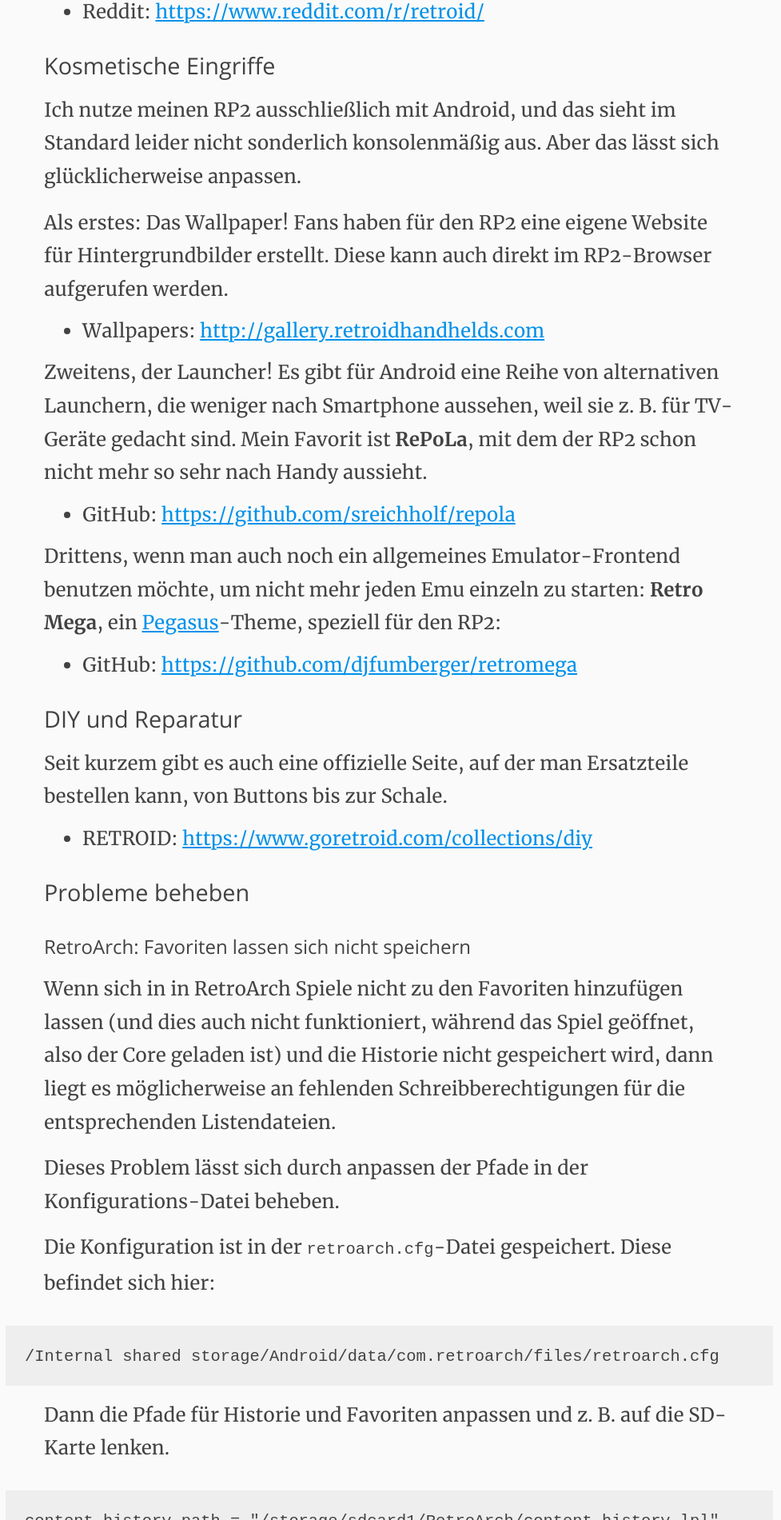
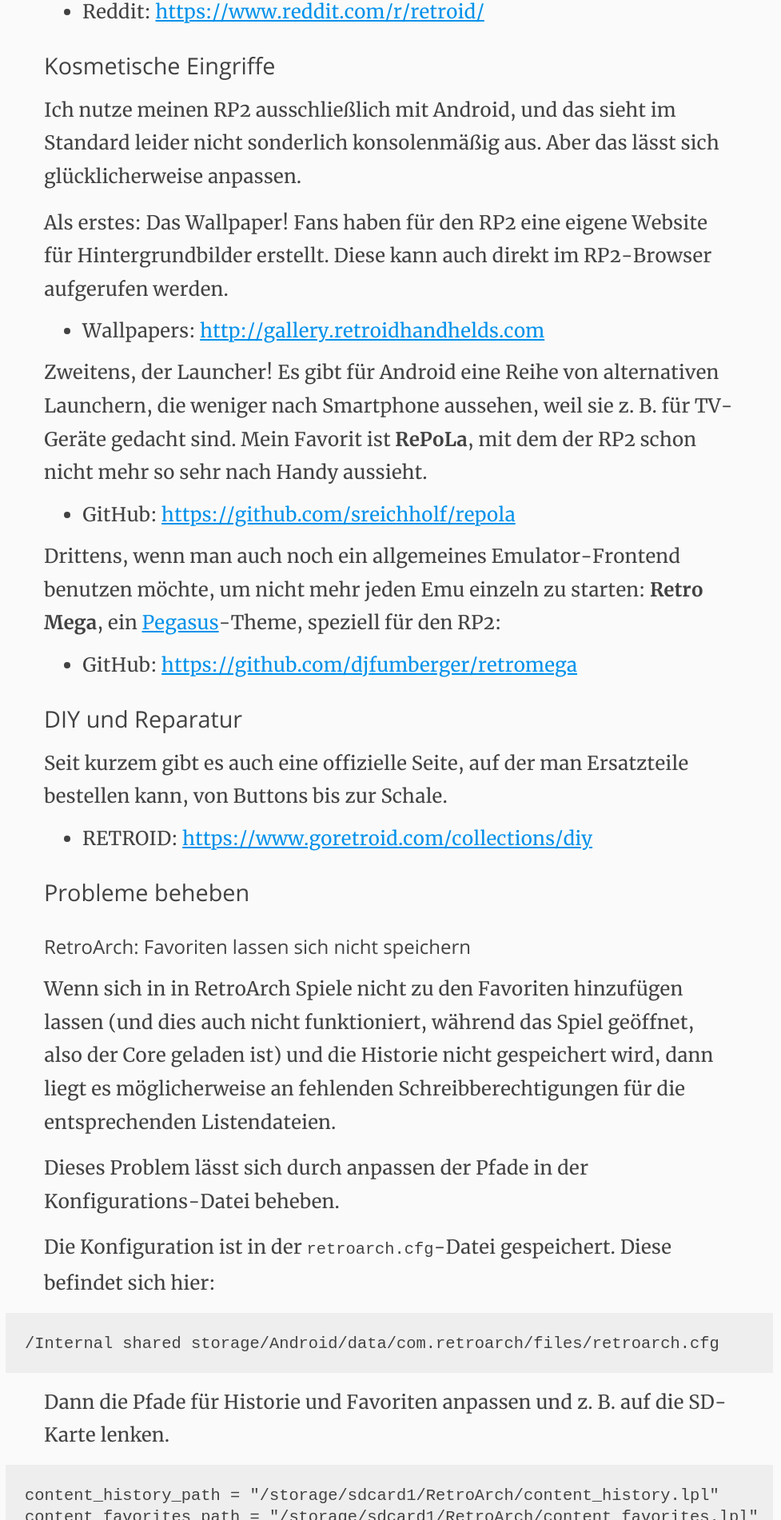
Before and after one commit to marc2o/marc2o.github.io, a Jekyll site: the page built from _posts/2021-01-29-Retroid-Pocket-2-Handeheld-Konsole.md, in a window 1280 px wide. Shown: the part 4499-6400 px from the top of the page at 80% size, without its empty margins (153-1130 px from the left). Built offline with Jekyll 4.4.1, drawn with Linux system fonts in a browser that asks for light colours.

Commit message:
Update article.css

```diff
--- a/assets/css/article.css
+++ b/assets/css/article.css
@@ -156,7 +156,7 @@
 }
 
 figure,
-div {
+div[class^='language-'] {
     margin-top: 1rem;
 	grid-column: 1 / 4;
 	white-space: nowrap;
```
